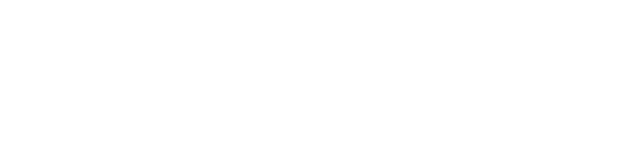
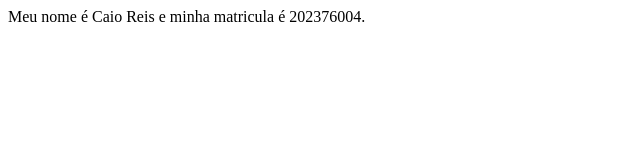
Before and after one commit to ufjf-dcc202/ufjf-dcc202-2023-3-a-atv2-Caioreis08, a plain HTML site: page index.html in a window 1280 px wide. Shown: the whole page, without its empty margins (0-640 px from the left). Drawn offline with Linux system fonts and the light colour scheme.

Commit message:
adiciona conteudo inicial

```diff
--- a/index.html
+++ b/index.html
@@ -3,9 +3,10 @@
 <head>
     <meta charset="UTF-8">
     <meta name="viewport" content="width=device-width, initial-scale=1.0">
-    <title>Document</title>
+    <title>dcc202 Atividade 2</title>
 </head>
 <body>
+    Meu nome é Caio Reis e minha matricula é 202376004.
 
 </body>
 </html>
```
